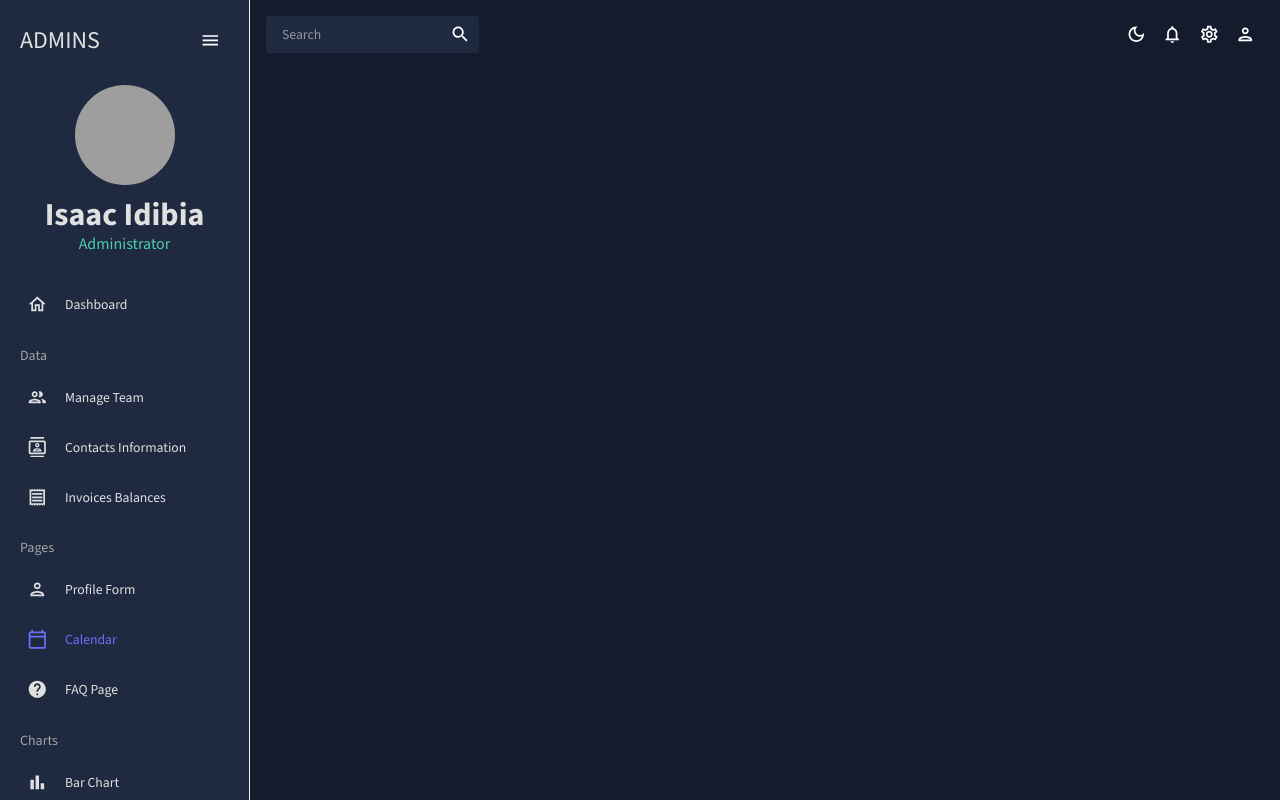
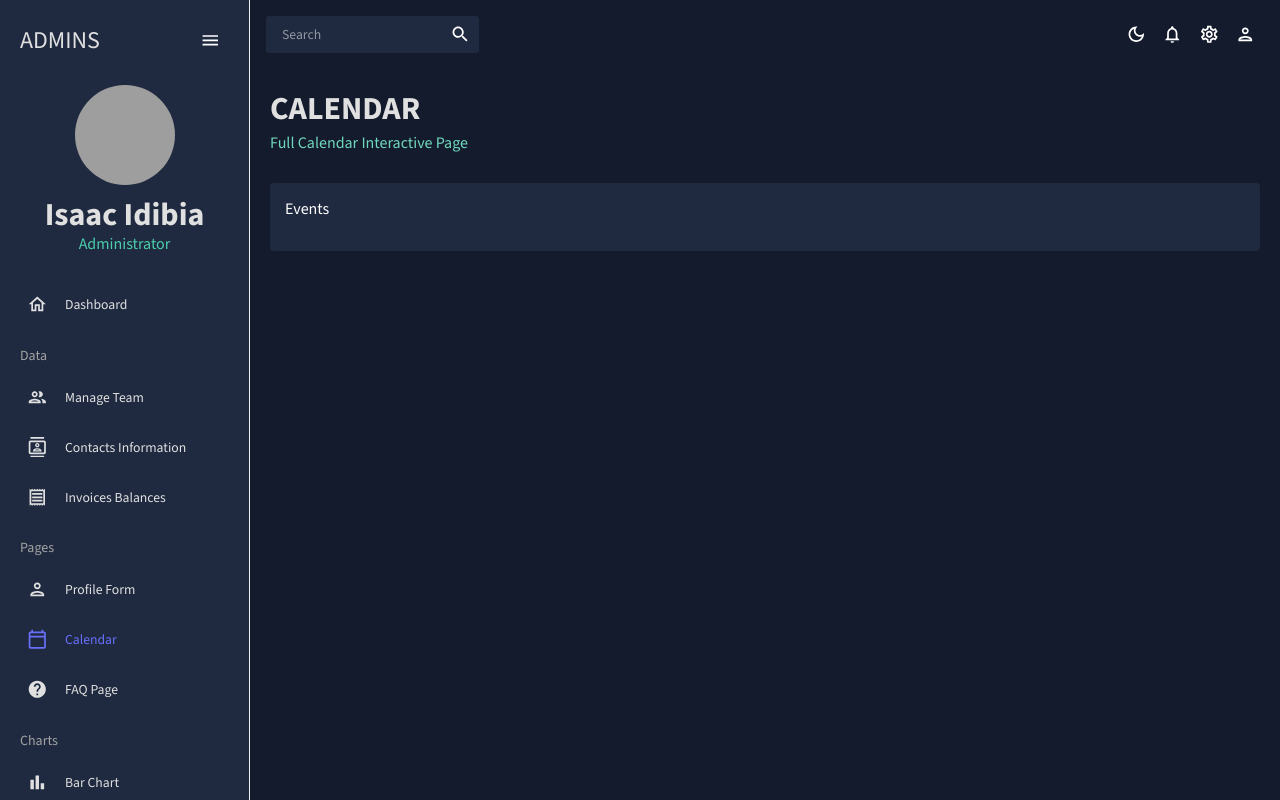
Before and after one commit to HiZeek/admin-dashboard, a React (Vite) app: page /calendar in a window 1280 px wide. Built offline with nearby package versions, Linux system fonts and the light colour scheme; grey boxes are pictures that could not be loaded; the HTML template or start-up script is replaced by a standard one.

Commit message:
calendar page

```diff
--- a/package.json
+++ b/package.json
@@ -14,7 +14,9 @@
     "@emotion/styled": "^11.11.0",
     "@fullcalendar/core": "^6.1.9",
     "@fullcalendar/daygrid": "^6.1.9",
+    "@fullcalendar/interaction": "^6.1.9",
     "@fullcalendar/list": "^6.1.9",
+    "@fullcalendar/react": "^6.1.9",
     "@fullcalendar/timegrid": "^6.1.9",
     "@mui/icons-material": "^5.14.11",
     "@mui/material": "^5.14.11",
--- a/src/App.jsx
+++ b/src/App.jsx
@@ -8,12 +8,12 @@
 import Contacts from "./scenes/contacts";
 import Invoices from "./scenes/invoices";
 import Form from "./scenes/form";
+import Calendar from "./scenes/calendar";
 // import Bar from "./scenes/global/bar";
 // import Line from "./scenes/global/line";
 // import Pie from "./scenes/global/pie";
 // import FAQ from "./scenes/global/faq";
 // import Geography from "./scenes/global/geography";
-// import Calendar from "./scenes/global/calendar";
 
 function App() {
   const [theme, colorMode] = useMode();
@@ -32,12 +32,12 @@
               <Route exact path="/contacts" element={<Contacts />} />
               <Route exact path="/invoices" element={<Invoices />} />
               <Route exact path="/form" element={<Form />} />
+              <Route exact path="/calendar" element={<Calendar />} />
               {/* <Route exact path="/bar" element={<Bar />} /> */}
               {/* <Route exact path="/pie" element={<Pie />} /> */}
               {/* <Route exact path="/line" element={<Line />} /> */}
               {/* <Route exact path="/faq" element={<FAQ />} /> */}
               {/* <Route exact path="/geography" element={<Geography />} /> */}
-              {/* <Route exact path="/calendar" element={<Calendar />} /> */}
             </Routes>
           </main>
         </div>
--- /dev/null
+++ b/src/scenes/calendar/index.jsx
@@ -0,0 +1,97 @@
+import { useState } from "react";
+import FullCalendar from "@fullcalendar/react";
+import { formatDate } from "@fullcalendar/core";
+import dayGridPlugin from "@fullcalendar/daygrid";
+import timeGridPlugin from "@fullcalendar/timegrid";
+import interactionPlugin from "@fullcalendar/interaction";
+import listPlugin from "@fullcalendar/list";
+import {
+  Box,
+  List,
+  ListItem,
+  ListItemText,
+  Typography,
+  useTheme,
+} from "@mui/material";
+import { tokens } from "../../theme";
+import Header from "../../components/Header";
+
+const Calendar = () => {
+  const theme = useTheme();
+  const colors = tokens(theme.palette.mode);
+
+  const [currentEvents, setCurrentEvents] = useState([]);
+
+  const handleDateClick = (selected) => {
+    const title = prompt("Please enter a new title for your event");
+    const calendarApi = selected.view.calendar;
+    calendarApi.unselect();
+
+    if (title) {
+      calendarApi.addEvent({
+        id: `${selected.dateStr} - ${title}`,
+        title,
+        start: selected.startStr,
+        end: selected.endStr,
+        allDay: selected.allDay,
+      });
+    }
+  };
+
+  const handleEventClick = (selected) => {
+    if (
+      window.confirm(
+        `Are you sure you want to delete the event '${selected.event.title}'`
+      )
+    ) {
+      selected.event.remove();
+    }
+  };
+
+  return (
+    <Box m="20px">
+      <Header title="CALENDAR" subtitle="Full Calendar Interactive Page" />
+      <Box display="flex" justifyContent="space-between">
+        {/* Calendar Sidebar */}
+        <Box
+          flex="1 1 20%"
+          backgroundColor={colors.primary[400]}
+          p="15px"
+          borderRadius="4px"
+        >
+          <Typography variant="h5">Events</Typography>
+          <List>
+            {currentEvents.map((event) => (
+              <ListItem
+                key={event.id}
+                sx={{
+                  backgroundColor: colors.greenAccent[500],
+                  margin: "10px 0",
+                  borderRadius: "2px",
+                }}
+              >
+                <ListItemText
+                  primary={event.title}
+                  secondary={
+                    <Typography>
+                      {
+                        (formatDate(event.start),
+                        {
+                          year: "numeric",
+                          month: "short",
+                          day: "numeric",
+                        })
+                      }
+                    </Typography>
+                  }
+                />
+              </ListItem>
+            ))}
+          </List>
+        </Box>
+      </Box>
+    </Box>
+  );
+};
+
+export default Calendar;
```
Also changed, not shown: 1 other file (tests, documents, lock files or other folders).
